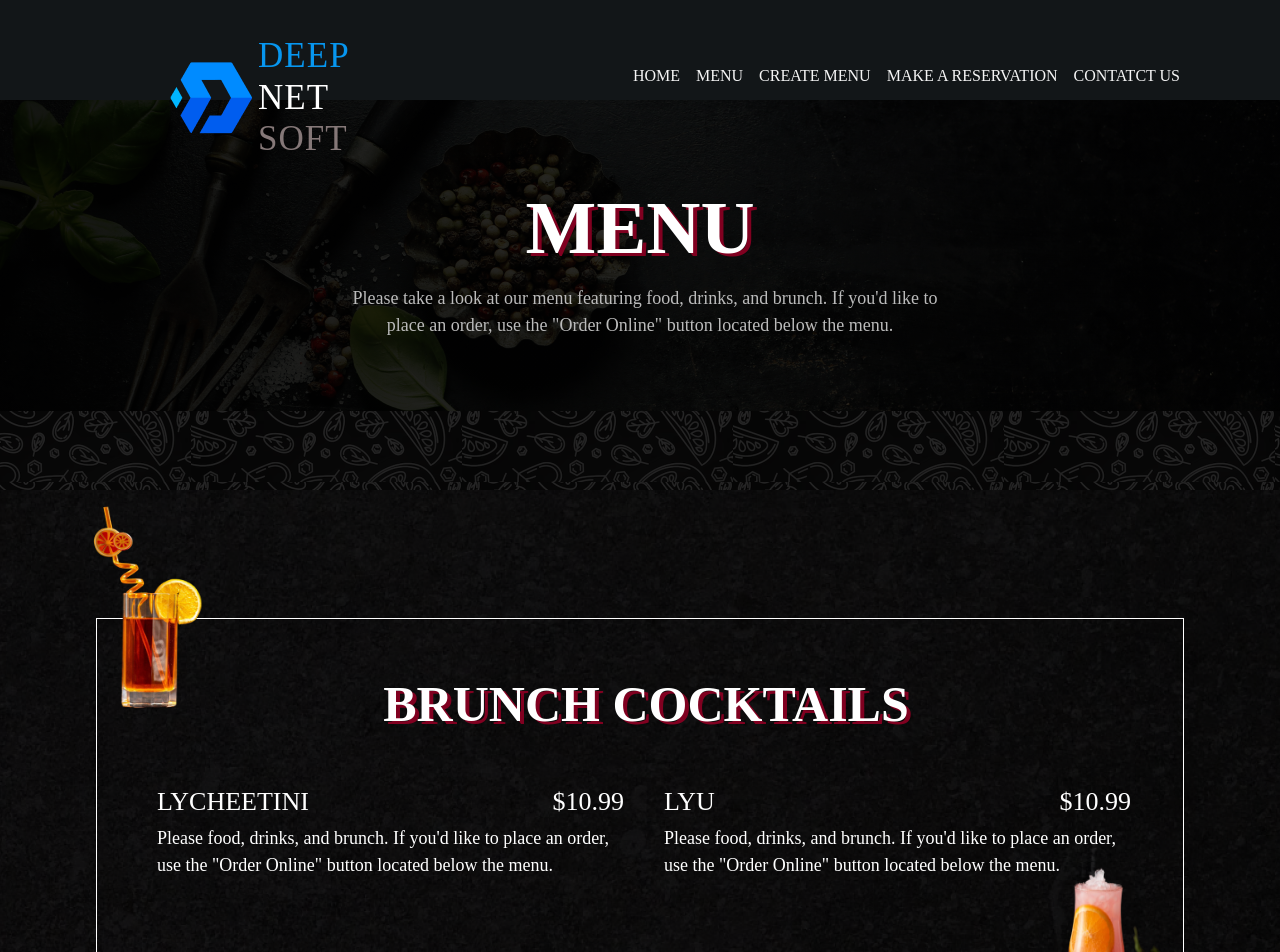
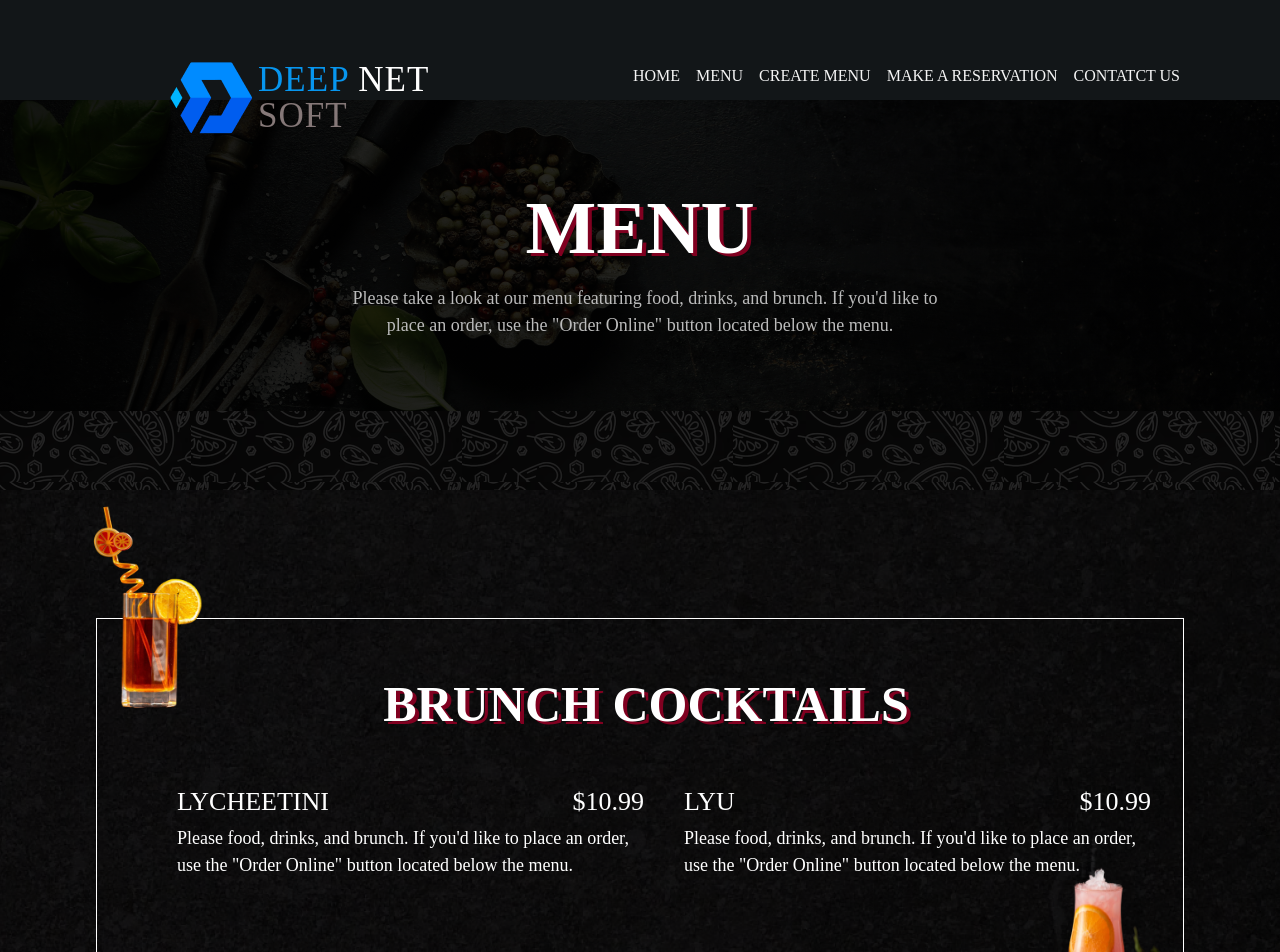
Before and after one commit to Prabanj10/menuApp2, a React (Vite) app in the folder client/: page / in a window 1280 px wide. Shown: the top 952 px of the page. Built offline with nearby package versions, Linux system fonts and the light colour scheme.

Commit message:
fix: responsive

```diff
--- a/client/pages/Menu.jsx
+++ b/client/pages/Menu.jsx
@@ -62,13 +62,13 @@ const Menu = () => {
 
       <div className="bg-im2"></div>
       <div className="bg-im3 relative flex justify-center items-center">
-        <div className=" border border-1 sm:min-h-[416px] h-auto  border-white pt-7 pb-15 min-h-[466px] w-[85%] ">
+        <div className=" border border-1 sm:min-h-[416px] h-auto flex flex-col   border-white pt-7 pl-5 pr-5 pb-15 min-h-[466px] w-[85%] ">
           <div className=' flex justify-center'>
           <h1 className="text-white font-[Oswald] mt-5 max-w-30 sm:max-w-full indent-3 font-semibold text-[30px] sm:text-[50px] text-[#800020] [text-shadow:4px_3px_0px_#800020]">
             BRUNCH COCKTAILS
           </h1>
           </div>
-          <div className='flex max-w-fit flex-wrap gap-10 justify-start ml-3 mt-5 sm:ml-15 sm:mt-10 '>
+          <div className='flex max-w-fit flex-wrap gap-10 justify-start pl-3 pt-5 sm:pl-15 sm:pt-10 '>
 
           {menu && menu.map(item => (
               <Item key={item._id} item={item} />
--- a/client/src/components/Header.css
+++ b/client/src/components/Header.css
@@ -2,10 +2,10 @@
     font-family: Oswald;
     font-size: 35px;
     font-weight: 400;
-    line-height: 41.87px;
+    line-height: 35.87px;
     letter-spacing: 0.03em;
     text-align: left;
-    width: 154px;
+    width: 194px;
 
 }
 
--- a/client/src/components/Header.jsx
+++ b/client/src/components/Header.jsx
@@ -40,6 +40,7 @@ const Header = () => {
             </h2>
           </Link>
         </div>
+        <div className="hidden sm:inline">
           <Link to="/createmenu">
             <h2
               className={mIsClicked ? 'text-[#0796EF]' : 'hover:text-[#0796EF]'}
@@ -51,6 +52,7 @@ const Header = () => {
               create menu
             </h2>
           </Link>
+          </div>
         <h2 className="hidden sm:inline">Make a reservation</h2>
         <h2 className="hidden sm:inline">contatct us</h2>
 
--- a/client/src/components/Item.jsx
+++ b/client/src/components/Item.jsx
@@ -3,12 +3,12 @@
 const Item = ({item}) => {
   return (
     <div className="text-white">
-    <div className="w-[370px] h-[66px] sm:w-[467px] flex flex-col gap-1  ">
-    <div className="flex justify-between uppercase font-[Oswald] text-[16px]  sm:text-[26px]">
+    <div className="w-[290px] h-[66px]  sm:w-[467px] flex flex-col gap-1  ">
+    <div className=" flex justify-between  uppercase font-[Oswald] text-[16px]  sm:text-[26px]">
     <h1 className="">{item.name}</h1>
     <h1>${item.price}</h1>
     </div>
-    <p className="font-[Kelly-Slab] text-[14px] sm:text-[18px]">Please food, drinks, and brunch. If you'd like to place an order, use the "Order Online" button located below the menu.</p>
+    <p className=" font-[Kelly-Slab] text-[14px] sm:text-[18px] break-words">Please food, drinks, and brunch. If you'd like to place an order, use the "Order Online" button located below the menu.</p>
     </div>
     </div>
   )
```
